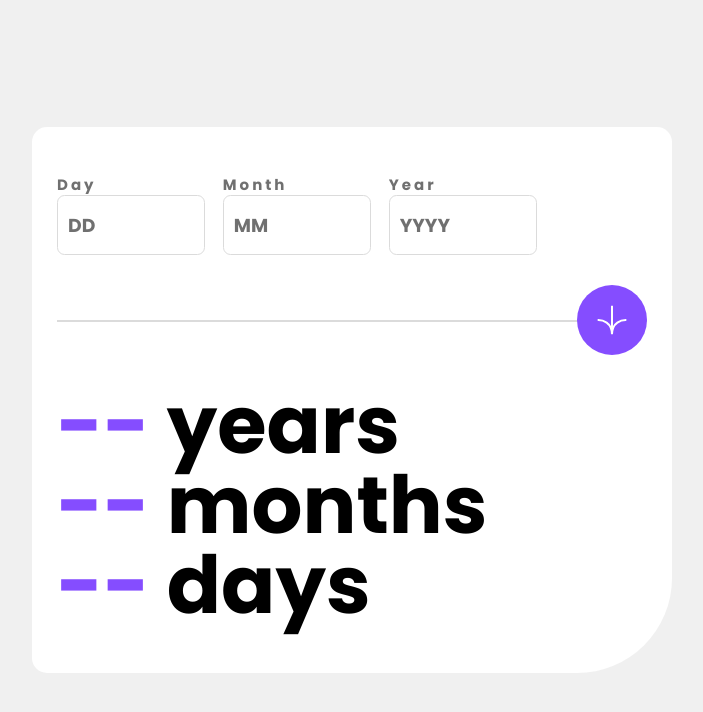
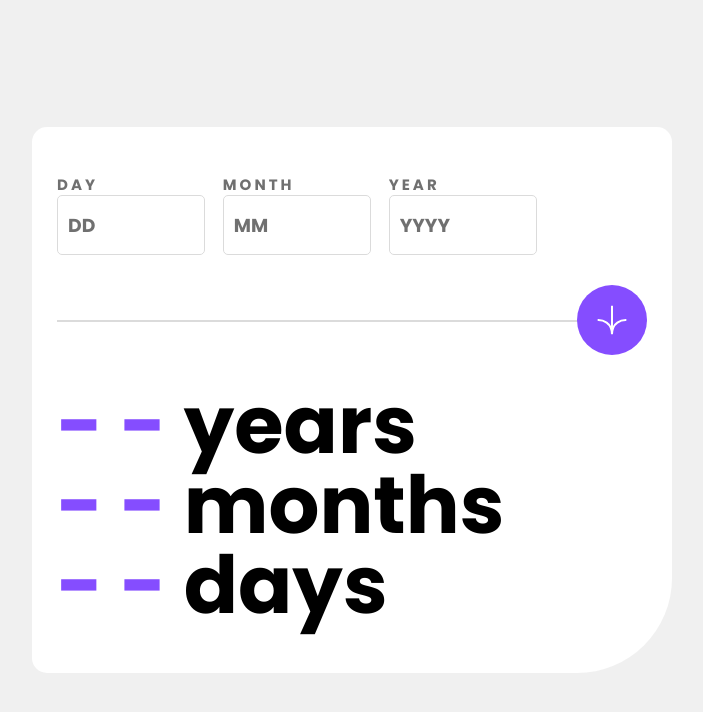
Before and after one commit to Vivianie-P/age-calc-fm, a React (Vite) app: page / in a window 1280 px wide. Shown: the top 712 px of the page, without its empty margins (288-991 px from the left). Built offline with nearby package versions, Linux system fonts and the light colour scheme.

Commit message:
Completed project

```diff
--- a/src/components/AgeCalc.tsx
+++ b/src/components/AgeCalc.tsx
@@ -5,19 +5,19 @@ const AgeCalc = (props: AgeCalcProps) => {
 		<div className="flex w-full flex-col text-left text-7xl md:text-9xl">
 			<h1 className="">
 				<span className="text-7xl text-purple md:text-9xl">
-					{props.years ? props.years : "--"}
+					{props.years ? props.years : "- -"}
 				</span>{" "}
 				years
 			</h1>
 			<h1 className="">
 				<span className="text-7xl text-purple md:text-9xl">
-					{props.months ? props.months : "--"}
+					{props.months ? props.months : "- -"}
 				</span>{" "}
 				months
 			</h1>
 			<h1 className="">
 				<span className="text-7xl text-purple md:text-9xl">
-					{props.days ? props.days : "--"}
+					{props.days ? props.days : "- -"}
 				</span>{" "}
 				days
 			</h1>
--- a/src/components/AgeMain.tsx
+++ b/src/components/AgeMain.tsx
@@ -40,19 +40,19 @@ const AgeMain = () => {
 				<Input
 					inputState={inputState}
 					stateSetter={setInputState}
-					label="Day"
+					label="DAY"
 					placeholder="DD"
 				/>
 				<Input
 					inputState={inputState}
 					stateSetter={setInputState}
-					label="Month"
+					label="MONTH"
 					placeholder="MM"
 				/>
 				<Input
 					inputState={inputState}
 					stateSetter={setInputState}
-					label="Year"
+					label="YEAR"
 					placeholder="YYYY"
 				/>
 			</form>
--- a/src/components/Input.tsx
+++ b/src/components/Input.tsx
@@ -8,6 +8,7 @@ const Input = (props: TextInputProps) => {
 	const currentInput = props.label.toLowerCase();
 	const errorType = props.inputState[currentInput].errorType;
 	const hasError = props.inputState[currentInput].hasError;
+	const badDateError = props.inputState.day.errorType === "badDate";
 
 	const handleChange = (e: FormEvent<HTMLInputElement>) => {
 		props.stateSetter({
@@ -20,10 +21,10 @@ const Input = (props: TextInputProps) => {
 	};
 
 	return (
-		<div className="flex flex-col justify-center overflow-x-hidden">
+		<div className="flex flex-col overflow-x-hidden">
 			<label
 				className={`${
-					hasError ? "text-light-red" : "text-smokey-grey"
+					hasError || badDateError ? "text-light-red" : "text-smokey-grey"
 				} font-poppins text-xl tracking-widest-2 md:text-2xl`}
 				htmlFor="birthday"
 			>
@@ -33,39 +34,37 @@ const Input = (props: TextInputProps) => {
 				placeholder={props.placeholder}
 				id="birthday"
 				className={`${
-					hasError ? "border-light-red hover:border-light-red" : "border-light-grey"
-				}  ${`md:h-30 h-24 cursor-pointer rounded-xl border p-4 text-3xl text-off-black placeholder:text-smokey-grey hover:border-purple focus:outline-none`}`}
+					hasError || badDateError
+						? "border-light-red hover:border-light-red"
+						: "border-light-grey"
+				}  ${`md:h-30 h-24 cursor-pointer rounded-lg border p-4 text-3xl text-off-black placeholder:text-smokey-grey focus-visible:outline-purple`}`}
 				type="number"
 				onChange={handleChange}
 			/>
-			{errorType === "empty" ? (
+
+			{errorType === "badDate" && (
+				<span className="m-2 w-full border-light-red text-lg italic text-light-red">
+					Must be a valid date
+				</span>
+			)}
+
+			{errorType === "empty" && (
 				<span className="m-2 w-full border-light-red text-lg italic text-light-red">
 					This field is required
 				</span>
-			) : (
-				""
 			)}
 
-			{errorType === "invalid" ? (
+			{errorType === "invalid" && props.label !== "YEAR" && (
 				<span className="m-2 w-full border-light-red text-lg italic text-light-red">
-					{`Must be a valid ${props.label}`}
+					{`Must be a valid ${props.label.toLowerCase()}`}
 				</span>
-			) : (
-				""
 			)}
 
-			{/* {hasError ? (
-				<span className="text-light-red">INVALID YEAR ERROR</span>
-			) : (
-				""
-			)} */}
-
-			{/* {props.inputState[currentInput as keyof FormInputInterface].errorType ===
-			"empty" ? (
-				<span className="text-light-red">EMPTY YEAR ERROR</span>
-			) : (
-				""
-			)} */}
+			{props.label === "YEAR" && errorType === "invalid" && (
+				<span className="m-2 w-full border-light-red text-lg italic text-light-red">
+					Must be in the past
+				</span>
+			)}
 		</div>
 	);
 };
--- a/src/utilities.tsx/validateForm.tsx
+++ b/src/utilities.tsx/validateForm.tsx
@@ -13,6 +13,17 @@ export const validateForm = (
 	const dayInfo: ErrorInfoInterface = validateDay(inputState);
 	const monthInfo: ErrorInfoInterface = validateMonth(inputState);
 	const yearInfo: ErrorInfoInterface = validateYear(inputState);
+
+	let dayInputValue = parseInt(inputState.day.value);
+	let monthInputValue = parseInt(inputState.month.value) - 1;
+	let yearInputValue = parseInt(inputState.year.value);
+
+	const birthDate = new Date(yearInputValue, monthInputValue, dayInputValue);
+
+	let date = new Date(birthDate);
+	let day = date.getDate();
+	let badDate = false;
+	// console.log(day);
 
 	stateSetter({
 		day: {
@@ -32,7 +43,24 @@ export const validateForm = (
 		},
 	});
 
-	if (!dayInfo.hasError && !monthInfo.hasError && !yearInfo.hasError) {
+	if (dayInfo.hasError === false && day != dayInputValue) {
+		stateSetter({
+			...inputState,
+			day: {
+				...inputState["day"],
+				hasError: true,
+				errorType: "badDate",
+			},
+		});
+		badDate = true;
+	}
+
+	if (
+		dayInfo.hasError === false &&
+		monthInfo.hasError === false &&
+		yearInfo.hasError === false &&
+		badDate === false
+	) {
 		ageCalcConverter(inputState, ageStateSetter);
 	} else {
 		ageStateSetter({
@@ -106,7 +134,7 @@ const validateYear = (inputState: FormInputInterface) => {
 	yearValue = Number(inputState.year.value);
 	const currentYear = new Date().getFullYear();
 
-	if (yearValue > currentYear || yearValue < 1) {
+	if (yearValue > currentYear || yearValue < 0) {
 		return {
 			hasError: true,
 			errorType: "invalid",
@@ -127,14 +155,12 @@ export const ageCalcConverter = (
 	let monthInputValue = parseInt(inputState.month.value) - 1;
 	let yearInputValue = parseInt(inputState.year.value);
 
-	const birthDate = new Date(
-		yearInputValue,
-		monthInputValue,
-		dayInputValue
-	).getTime();
+	const birthDate = new Date(yearInputValue, monthInputValue, dayInputValue);
+
+	birthDate.setUTCFullYear(yearInputValue);
 
 	const currentDate = new Date().getTime();
-	const diff = currentDate - birthDate;
+	const diff = currentDate - birthDate.getTime();
 	const duration = moment.duration(diff);
 
 	const timePassedInYears = duration.years();
```
Also changed, not shown: 1 other file (tests, documents, lock files or other folders).
